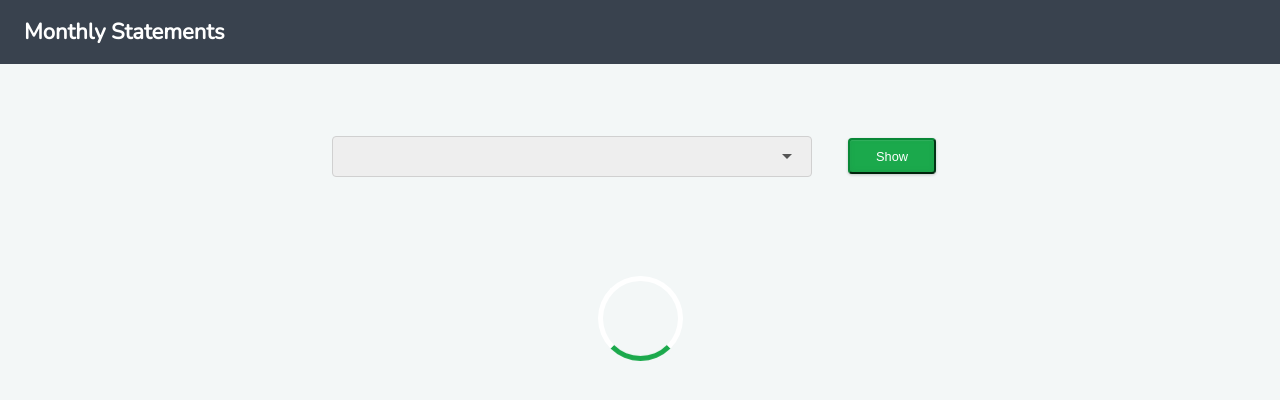
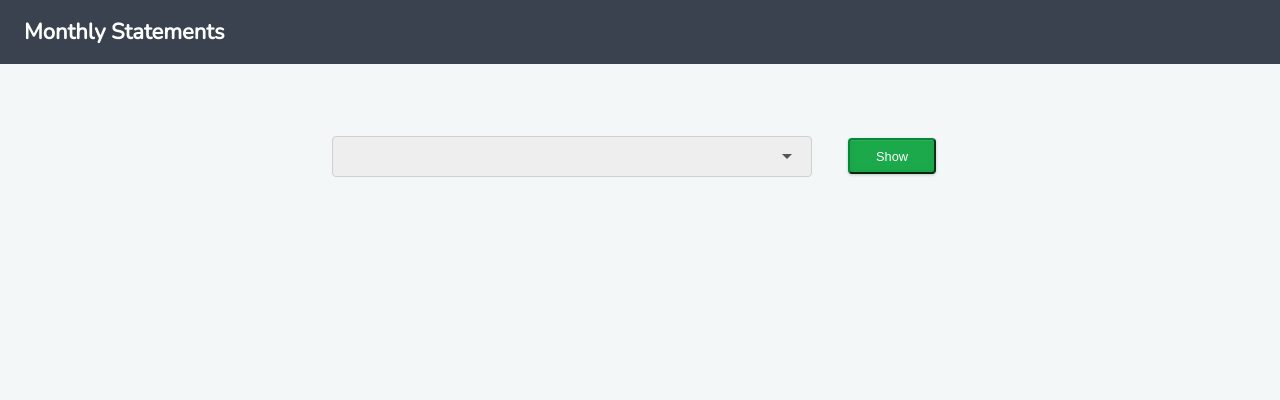
Before and after one commit to gowesoft/challenge-statements, an Angular app: page / in a window 1280 px wide. Shown: the top 400 px of the page. Built offline with nearby package versions, Linux system fonts and the light colour scheme.

Commit message:
Loader logic

```diff
--- a/src/app/app.component.html
+++ b/src/app/app.component.html
@@ -3,9 +3,9 @@
 </nav>
 
 <div class="content">
-    <app-filter></app-filter>
+    <app-filter (hideLoader)="toggleLoader($event)"></app-filter>
 
-    <app-loader></app-loader>
+    <app-loader [toggleLoader]="showLoader"></app-loader>
 
     <app-statements></app-statements>
 
--- a/src/app/app.component.ts
+++ b/src/app/app.component.ts
@@ -7,4 +7,9 @@ import { Component } from '@angular/core';
 })
 export class AppComponent {
     title = 'stensul';
+    showLoader = false;
+
+    toggleLoader(show: boolean) {
+        this.showLoader = show;
+    }
 }
--- a/src/app/monthly-statements/filter/filter.component.html
+++ b/src/app/monthly-statements/filter/filter.component.html
@@ -1,4 +1,4 @@
-<form [formGroup]="searchForm" (ngSubmit)="onSubmit()" class="padding-left-from-image">
+<form [formGroup]="searchForm" (ngSubmit)="onSubmit(true)" class="padding-left-from-image">
     <section class="flex select-form-container" id="filter-view">
         <div class="select">
             <select id="user-select" formControlName="userID">
--- a/src/app/monthly-statements/filter/filter.component.ts
+++ b/src/app/monthly-statements/filter/filter.component.ts
@@ -1,4 +1,4 @@
-import { Component, OnInit } from '@angular/core';
+import { Component, OnInit, EventEmitter, Output } from '@angular/core';
 import { FormGroup, FormControl, FormBuilder, Validators } from '@angular/forms';
 import { FilterService } from './filter.service';
 
@@ -8,6 +8,8 @@ import { FilterService } from './filter.service';
 	styleUrls: ['./filter.component.scss']
 })
 export class FilterComponent implements OnInit {
+	@Output() hideLoader = new EventEmitter<boolean>();
+
 	searchForm: FormGroup = new FormGroup({
 		userID: new FormControl('')
 	});
@@ -17,10 +19,12 @@ export class FilterComponent implements OnInit {
 		private fb: FormBuilder
 	) { }
 
-	onSubmit(): void {
+	onSubmit(hideLoader: any): void {
+		this.hideLoader.emit(hideLoader);
 		if (this.searchForm.value.userID !== '') {
 			this.filterService.getStatements(this.searchForm.value.userID).subscribe(data => {
 				console.log(data);
+				this.hideLoader.emit(false);
 			});
 		}
 	}
--- a/src/app/monthly-statements/loader/loader.component.html
+++ b/src/app/monthly-statements/loader/loader.component.html
@@ -1,4 +1,4 @@
-<div id="loader-view">
+<div id="loader-view" *ngIf="toggleLoader">
     <section class="loader-container">
         <span class="loader"></span>
     </section>
--- a/src/app/monthly-statements/loader/loader.component.ts
+++ b/src/app/monthly-statements/loader/loader.component.ts
@@ -1,4 +1,4 @@
-import { Component, OnInit } from '@angular/core';
+import { Component, Input, OnInit } from '@angular/core';
 
 @Component({
 	selector: 'app-loader',
@@ -6,6 +6,7 @@ import { Component, OnInit } from '@angular/core';
 	styleUrls: ['./loader.component.scss']
 })
 export class LoaderComponent implements OnInit {
+	@Input() toggleLoader: boolean = false;
 
 	constructor() { }
 
```
Lines whose indentation alone changed are shown as unchanged.
